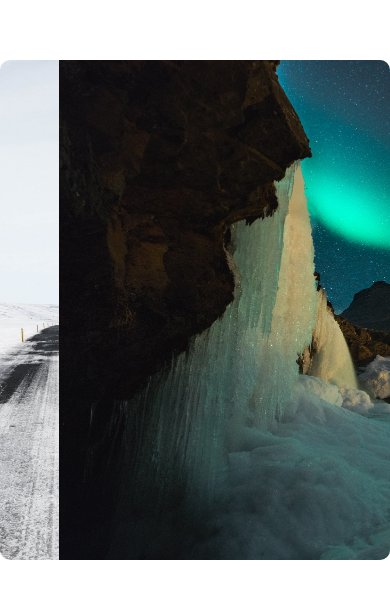
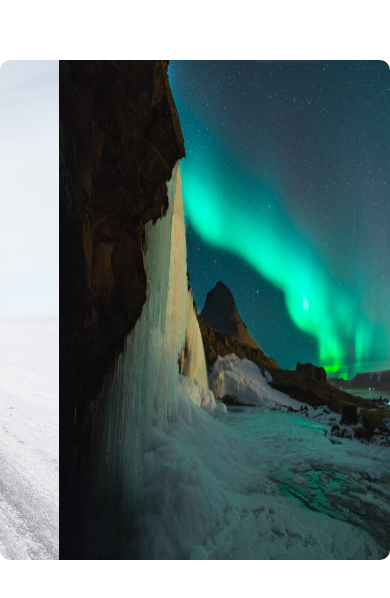
Before and after one commit to SorisAnish17/image-slider, a plain HTML site: page image slider/index.html in a window 390 px wide. Shown: the part 112-710 px from the top of the page. Drawn offline with Linux system fonts and the light colour scheme.

Commit message:
Update style.css

```diff
--- a/image slider/style.css
+++ b/image slider/style.css
@@ -98,4 +98,9 @@ body {
     width:400px;
     border-radius: 10px;
     overflow: hidden;
+  }
+  .slider img{
+    width:400px;
+    height:500px;
+    }
 }
```
